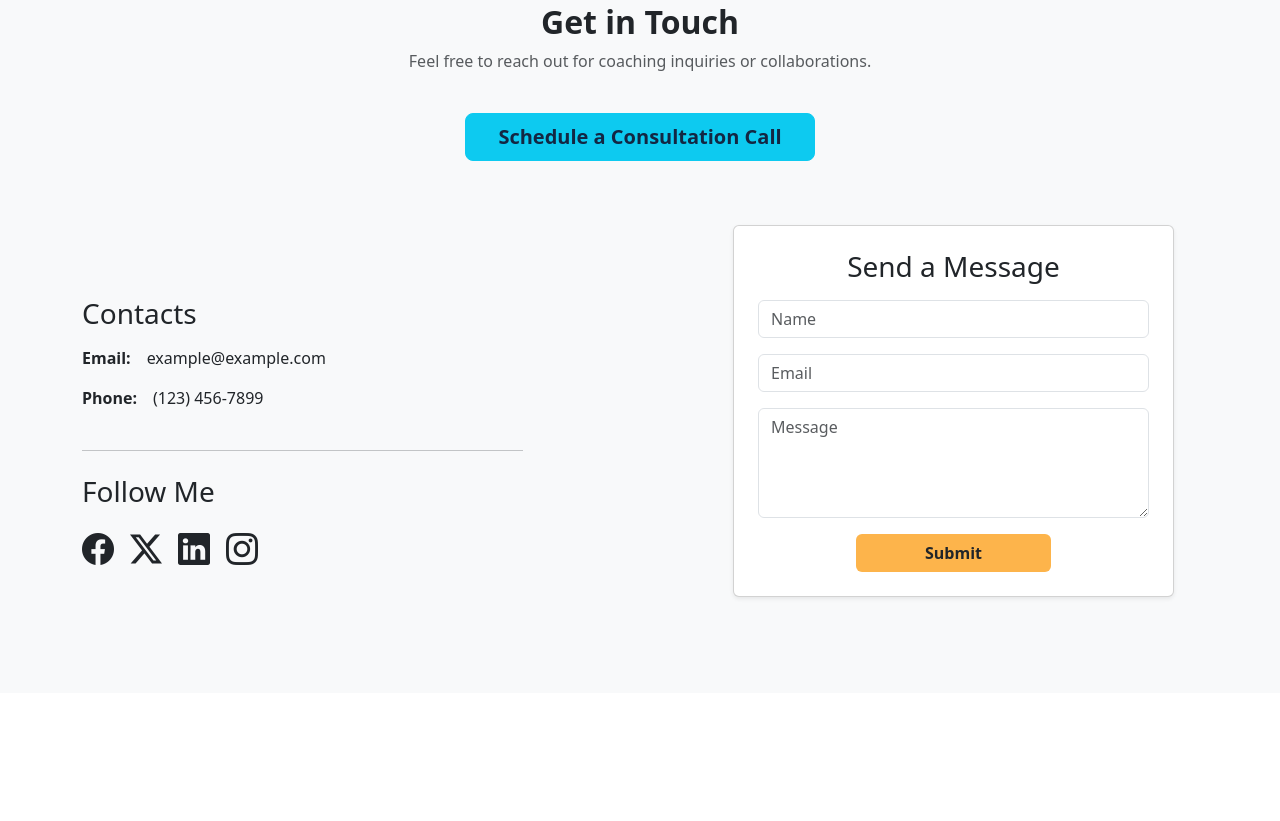
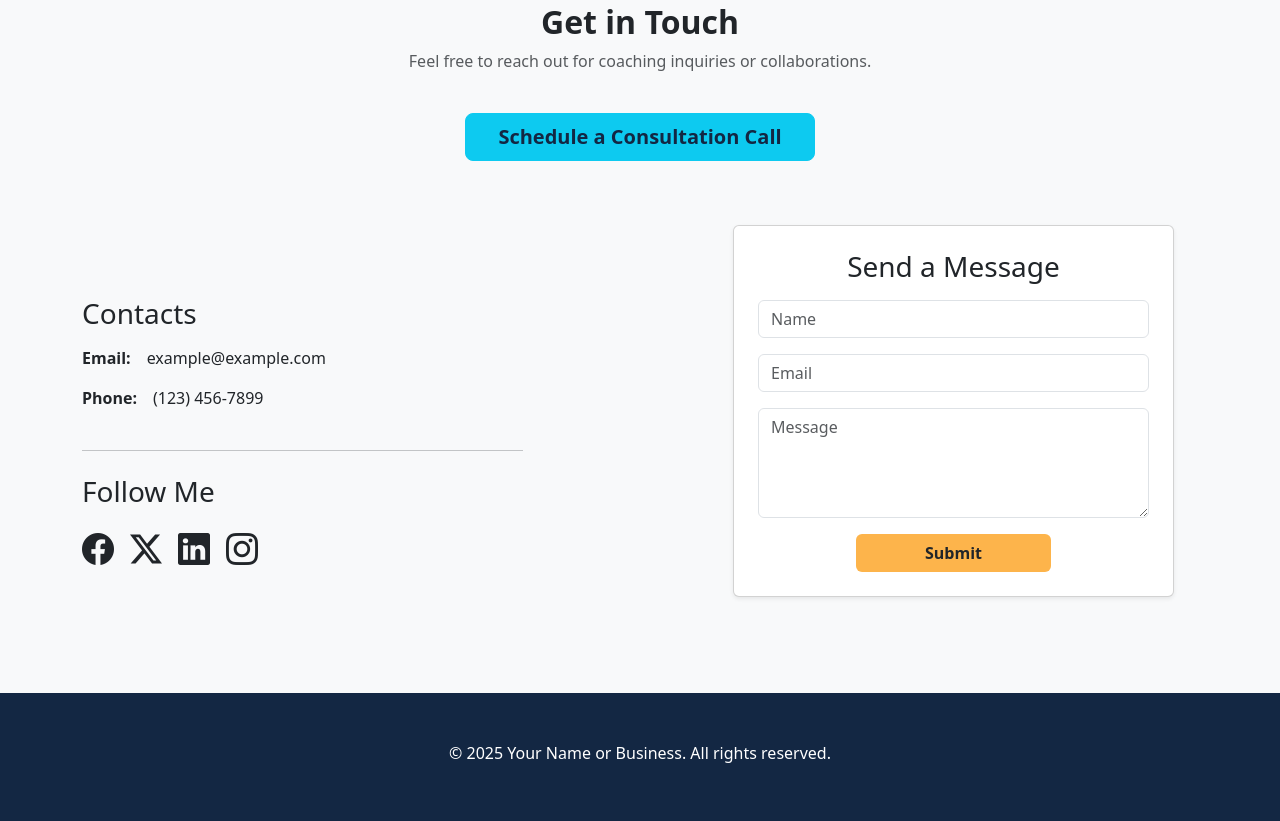
Before and after one commit to ReneMSdev/gina-website, a plain HTML site: page index.html in a window 1280 px wide. Shown: the part 2563-3384 px from the top of the page. Before the commit the page ends 3256 px from the top, so only its background shows below. Drawn offline with nearby package versions, Linux system fonts and the light colour scheme.

Commit message:
Footer section

```diff
--- a/index.html
+++ b/index.html
@@ -447,6 +447,13 @@
       </div>
     </section>
 
+    <!-- Footer Section -->
+    <footer class="text-white text-center py-5">
+      <div class="container">
+        <p class="mb-2">&copy; 2025 Your Name or Business. All rights reserved.</p>
+      </div>
+    </footer>
+
     <!-- Curtom JS -->
     <script src="/script.js"></script>
     <!-- Bootstrap -->
--- a/styles.css
+++ b/styles.css
@@ -167,3 +167,8 @@ html {
 .submit-button:hover {
   background: #f9b75b;
 }
+
+/* Footer */
+footer {
+  background-color: #132743;
+}
```
